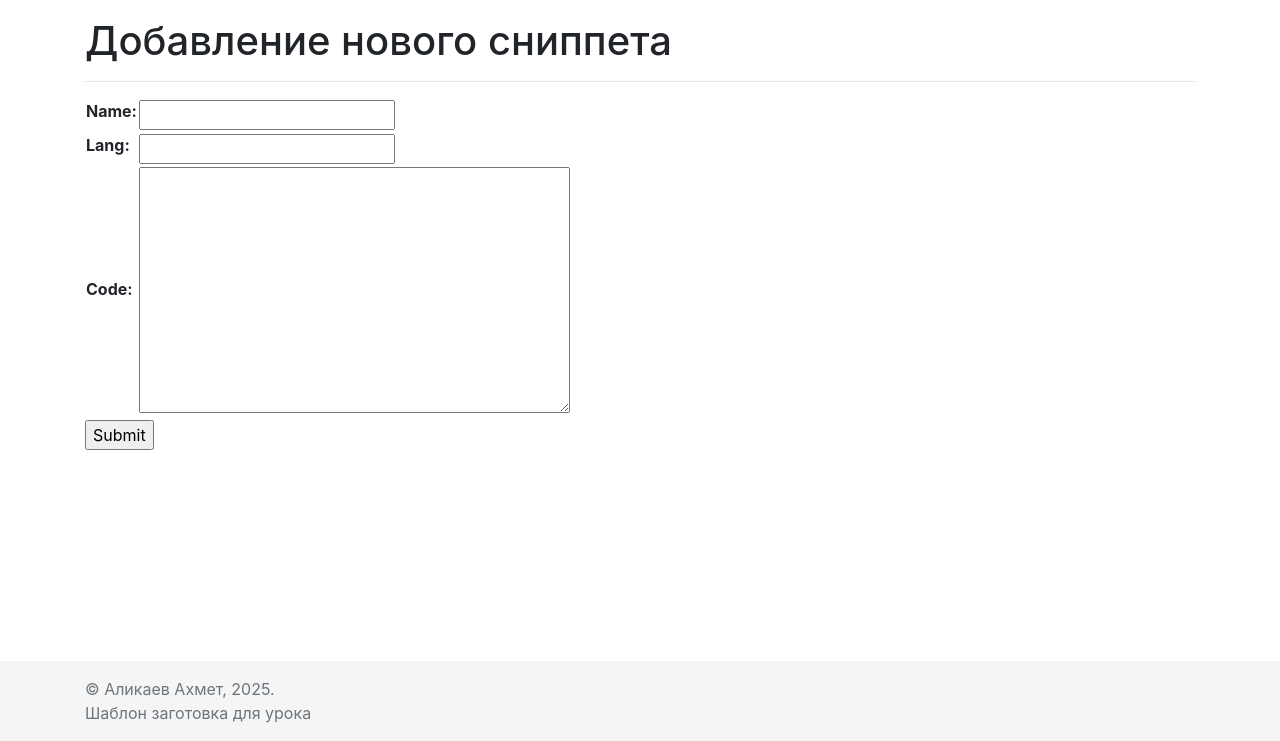
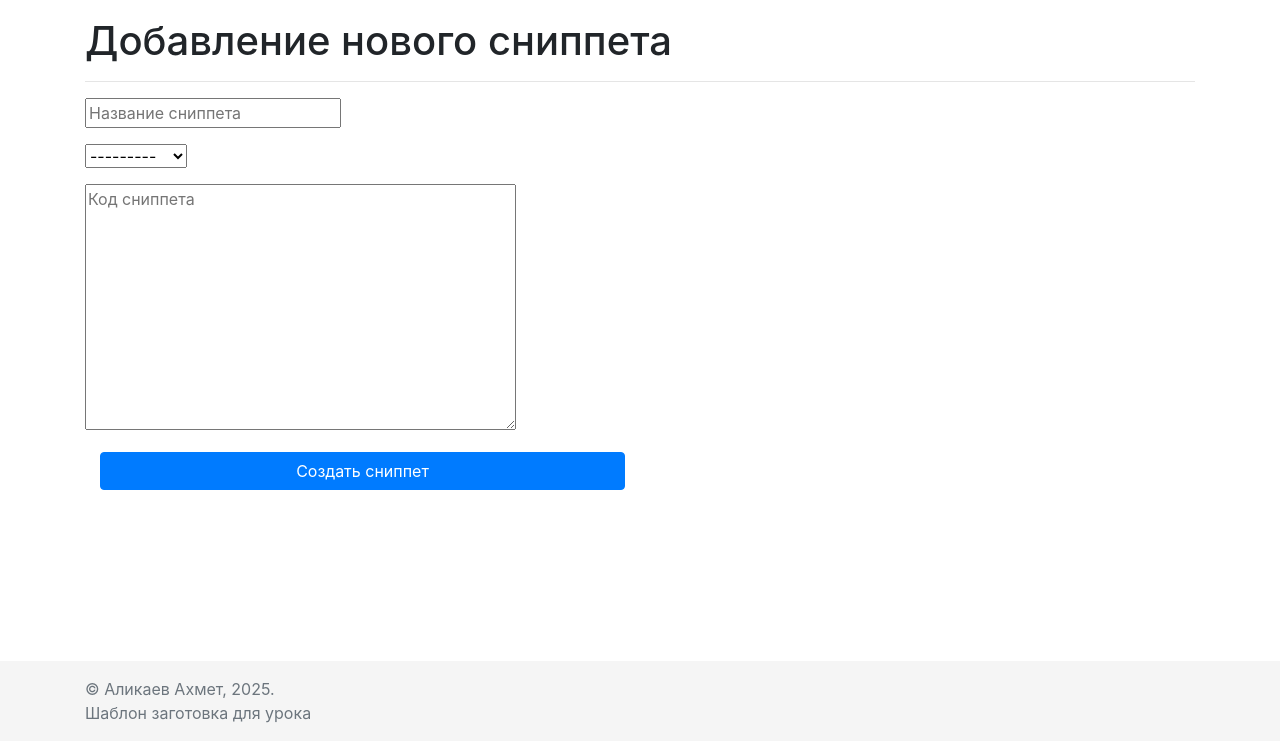
Before and after one commit to alikaevahmet/SnippetsTemplate, a Django app: page /snippets/add in a window 1280 px wide. Shown: the part 59-800 px from the top of the page. Run offline with Django 3.2, Linux system fonts and the light colour scheme; some libraries are stand-ins or nearby versions.

Commit message:
update page addSnippet

```diff
--- a/MainApp/forms.py
+++ b/MainApp/forms.py
@@ -1,12 +1,21 @@
-from django.forms import ModelForm, ValidationError
+from django.forms import ModelForm, ValidationError, TextInput, Textarea
 from MainApp.models import Snippet
 
 
 class SnippetForm(ModelForm):
     class Meta:
-       model = Snippet
-       # Описываем поля, которые будем заполнять в форме
-       fields = ['name', 'lang', 'code']
+        model = Snippet
+        # Описываем поля, которые будем заполнять в форме
+        fields = ['name', 'lang', 'code']
+        labels = {
+            'name': '',
+            'lang': '',
+            'code': '',
+        }
+        widgets = {
+            'name': TextInput(attrs={'placeholder': 'Название сниппета'}),
+            'code': Textarea(attrs={'placeholder': 'Код сниппета'})
+        }
 
     def clean_name(self):
         snippet_name = self.cleaned_data.get('name')
--- a/MainApp/models.py
+++ b/MainApp/models.py
@@ -1,8 +1,15 @@
 from django.db import models
 
 
+LANGS = (
+    ('py', 'python'),
+    ('js', 'JavaSctipt'),
+    ('cpp', 'C++'),
+    ('html', 'HTML')
+)
+
 class Snippet(models.Model):
     name = models.CharField(max_length=100)
-    lang = models.CharField(max_length=30)
+    lang = models.CharField(max_length=30, choices=LANGS)
     code = models.TextField(max_length=5000)
     creation_date = models.DateTimeField(auto_now=True)
--- a/MainApp/views.py
+++ b/MainApp/views.py
@@ -45,7 +45,6 @@ def snippet_page(request, snippetId):
         snippet = Snippet.objects.get(pk=snippetId)
     except ObjectDoesNotExist:
         return render(request, 'pages/errors.html', context | {'error': f'Snippet with id={snippetId} not found'})
-        # return HttpResponseNotFound(f'Snippet with id={snippetId} not found')
     else:
         context['snippet'] = snippet
     return render(request, 'pages/snippet_page.html', context)
--- a/templates/pages/add_snippet.html
+++ b/templates/pages/add_snippet.html
@@ -13,10 +13,12 @@
             <div class="col">
                 <form action="" method="post">
                     {% csrf_token %}
-                    <table>
-                        {{form}}
-                    </table>
-                    <input type="submit" value="Submit"/>
+                        {{form.as_p}}
+                    <div class="form_group_row">
+                        <div class="col-6">
+                            <input type="submit" class="btn btn-primary btn-block" value="Создать сниппет"/>
+                        </div>
+                    </div>
                 </form>
 
             </div>
--- a/templates/pages/view_snippets.html
+++ b/templates/pages/view_snippets.html
@@ -31,7 +31,7 @@
                         {% for snippet in snippets %}
                         <tr>
                             <td scope="row">{{snippet.pk}}</td>
-                            <td><a href="/snippets/1">{{snippet.name}}</a></td>
+                            <td><a href="/snippets/{{snippet.id}}">{{snippet.name}}</a></td>
                             <td>{{snippet.creation_date | date:"Y-m-d H:i:s"}}</td>
                         </tr>
                         {% endfor %}
```
Also changed, not shown: MainApp/migrations/0002_alter_snippet_lang.py (added).
